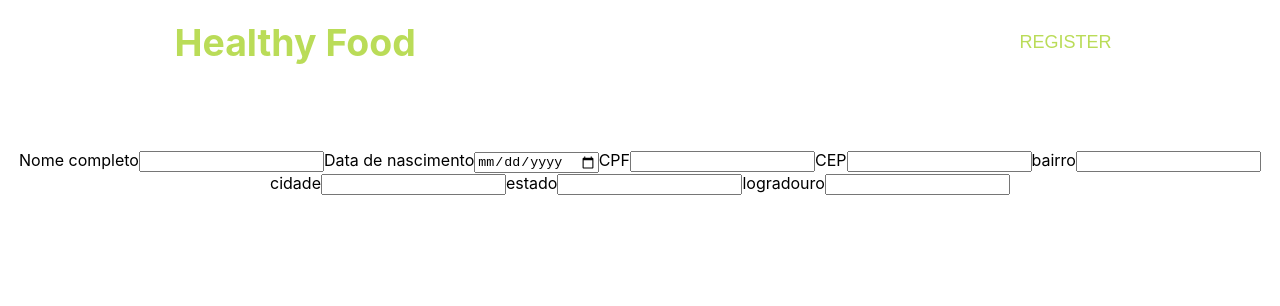
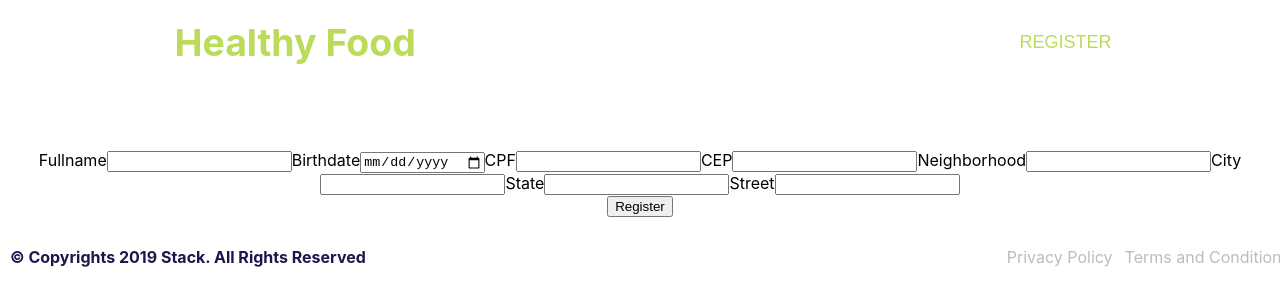
Before and after one commit to visantiago99/gcb-frontend-challenge, a React (Create React App) app: page /register in a window 1280 px wide. Shown: the top 306 px of the page. Built offline with nearby package versions, Linux system fonts and the light colour scheme.

Commit message:
Add register formulary and LocalStorage

```diff
--- a/package.json
+++ b/package.json
@@ -8,6 +8,7 @@
     "@testing-library/jest-dom": "^5.15.1",
     "@testing-library/react": "^11.2.7",
     "@testing-library/user-event": "^12.8.3",
+    "axios": "^0.24.0",
     "react": "^17.0.2",
     "react-dom": "^17.0.2",
     "react-icons": "^4.3.1",
--- a/src/components/Formulary.jsx
+++ b/src/components/Formulary.jsx
@@ -1,25 +1,31 @@
 import React, { useState, useEffect } from 'react';
-
+import axios from 'axios';
 
 export default function Formulary() {
   const [formulary, setFormulary] = useState({
-    nome: '',
-    nascimento: '',
+    name: '',
+    birthdate: '',
     cpf: '',
     cep: '',
-    // bairro: '',
-    // cidade: '',
-    // estado: '',
-    // logradouro: ''
   })
-  // const [cepData, setCepData] = useState('');
+  const [cepData, setCepData] = useState('');
 
+  const fetchCEP = async (cep) => {
+    try {
+      if (formulary.cep.length === 8) {
+        const fetchData = await axios.get(`https://viacep.com.br/ws/77020468/json/`)
+        console.log(fetchData)
+        return setCepData(fetchData.data)
+      }
+    } catch (error) {
+      console.log(error)
+    }
+  }
 
-  // const fetchCEP = async (cep) => {
-  //   const fetchData = await fetch(`http://correiosapi.apphb.com/cep/${cep}`)
-  //   const res = fetchData.json()
-  //   return setCepData(res)
-  // }
+  useEffect(() => {
+    fetchCEP()
+  }, [formulary.cep])
+
 
   const handleChange = ({target}) => {
     setFormulary({
@@ -28,42 +34,81 @@ export default function Formulary() {
     })
   }
 
+  const setLocalStorage = () => {
+    const userObj = {
+      name: formulary.name,
+      birthdate: formulary.birthdate,
+      cpf: formulary.cpf,
+      cep: formulary.cep,
+      neighborhood: cepData.bairro,
+      city: cepData.localidade,
+      state: cepData.uf,
+      street: cepData.logradouro,
+    }
+    if (!localStorage.userList) {
+      localStorage.setItem('userList', JSON.stringify([userObj]))
+      return
+    }
+    const localObj = JSON.parse(localStorage.getItem('userList'))
+    let result = [...localObj, userObj]
+    localStorage.setItem('userList', JSON.stringify(result))
+  }
+
+  const clearForm = () => {
+    setFormulary({
+      name: '',
+      birthdate: '',
+      cpf: '',
+      cep: '',
+    })
+    setCepData({
+      bairro: '',
+      localidade: '',
+      uf: '',
+      logradouro: '',
+    })
+  }
+
   return (
     <div className="formulary-container">
       <form>
         <label>
-          Nome completo
-          <input type="text" name="nome" onChange={(e) => handleChange(e)} />
+          Fullname
+          <input type="text" name="name" onChange={(e) => handleChange(e)} value={formulary.name} />
         </label>
         <label>
-          Data de nascimento
-          <input type="date" name="nascimento" onChange={(e) => handleChange(e)} />
+          Birthdate
+          <input type="date" name="birthdate" onChange={(e) => handleChange(e)} value={formulary.birthdate} />
         </label>
         <label>
           CPF
-          <input type="number" name="cpf" onChange={(e) => handleChange(e)} />
+          <input type="number" name="cpf" onChange={(e) => handleChange(e)} value={formulary.cpf} />
         </label>
         <label>
           CEP
-          <input type="number" name="cep" onChange={(e) => handleChange(e)} />
+          <input type="number" name="cep" onChange={(e) => handleChange(e)} maxLength='8' value={formulary.cep} />
         </label>
         <label>
-        bairro
-          <input type="text" name="bairro" onChange={(e) => handleChange(e)} />
+        Neighborhood
+          <input type="text" name="Neighborhood" value={cepData.bairro}  />
         </label>
         <label>
-        cidade
-          <input type="text" name="cidade" onChange={(e) => handleChange(e)} />
+        City
+          <input type="text" name="City" value={cepData.localidade} />
         </label>
         <label>
-        estado
-          <input type="text" name="estado" onChange={(e) => handleChange(e)} />
+        State
+          <input type="text" name="State" value={cepData.uf} />
         </label>
         <label>
-        logradouro
-          <input type="text" name="logradouro" onChange={(e) => handleChange(e)} />
+        Street
+          <input type="text" name="Street" value={cepData.logradouro} />
         </label>
       </form>
+      <button type="button" onClick={() => {
+        setLocalStorage()
+        clearForm()
+      }}>Register</button>
     </div>
   )
 }
--- a/src/pages/RegisterPage.jsx
+++ b/src/pages/RegisterPage.jsx
@@ -1,12 +1,14 @@
 import React from 'react';
 import Header from '../components/Header';
 import Formulary from '../components/Formulary';
+import Footer from '../components/Footer';
 
 export default function RegisterPage() {
   return (
     <div>
       <Header />
       <Formulary />
+      <Footer />
     </div>
   )
 }
```
Also changed, not shown: 1 other file (tests, documents, lock files or other folders).
